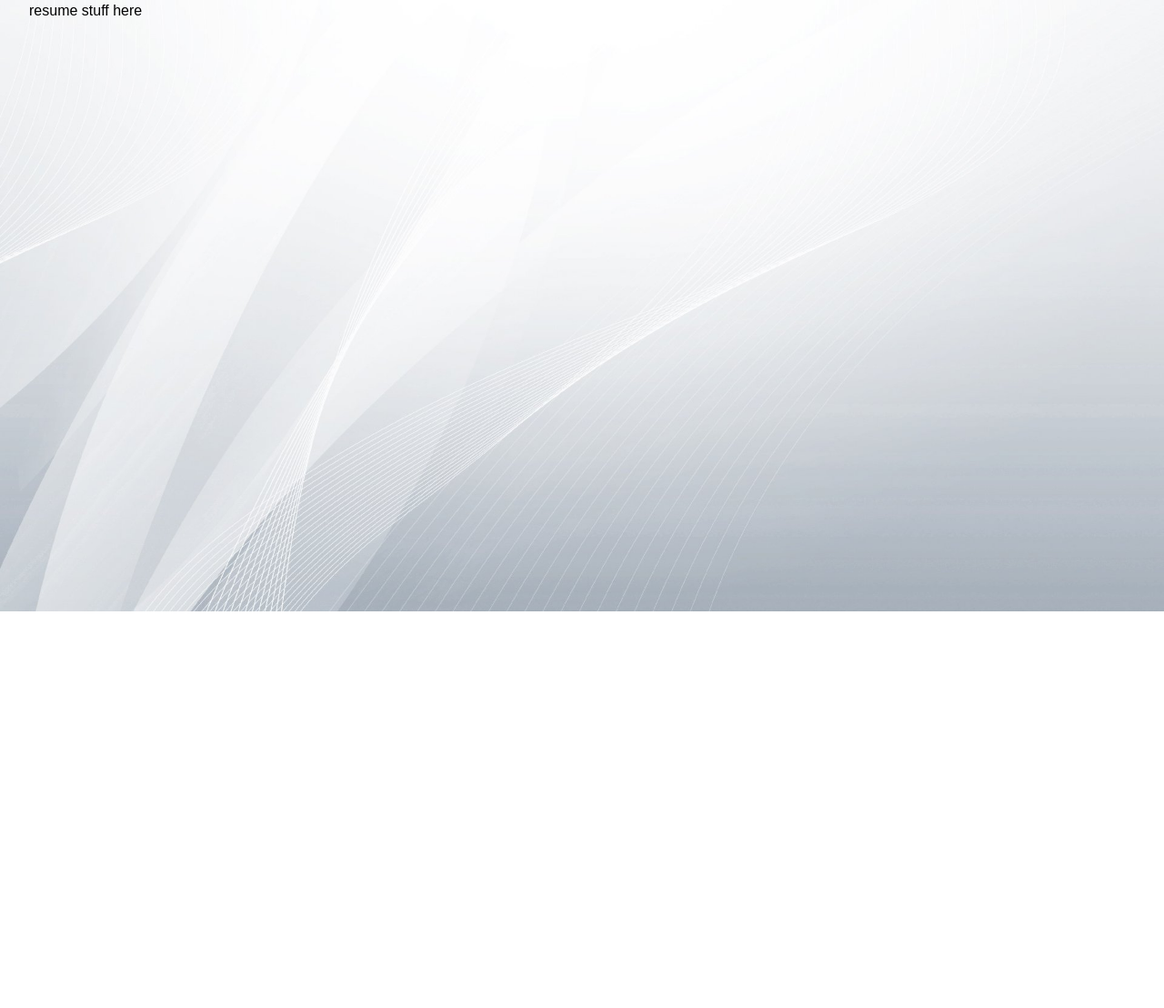
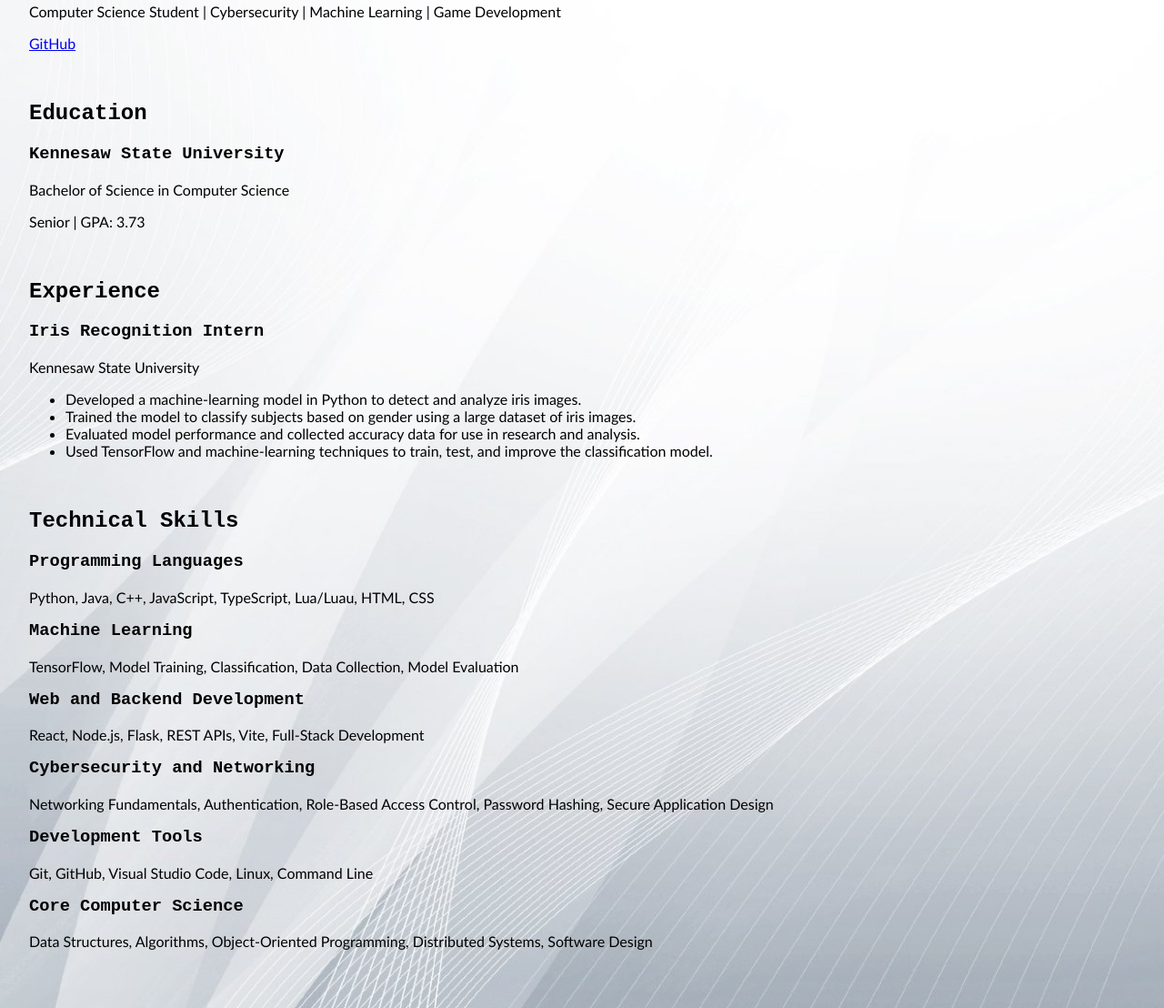
Before and after one commit to ahmadwiz/portfolio-assign1, a plain HTML site: page resume.html in a window 1280 px wide. Shown: the part 128-1236 px from the top of the page at 91% size. Before the commit the page ends 800 px from the top, so only its background shows below. Drawn offline with Linux system fonts and the light colour scheme.

Commit message:
finalization

```diff
--- a/resume.html
+++ b/resume.html
@@ -17,11 +17,59 @@
     </header>
 
     <main>
-      <section id="resume">
+      <section id="resume" class="resume">
         <h1>My Resume</h1>
-        <p>resume stuff here</p>
+        <p>Computer Science Student | Cybersecurity | Machine Learning | Game Development</p>
+
+        <p>
+          <a href="https://github.com/ahmadwiz" target="_blank" rel="noopener noreferrer">
+            GitHub
+          </a>
+        </p>
+        <br></br>
+
+        <h2>Education</h2>
+        <div>
+          <h3>Kennesaw State University</h3>
+          <p>Bachelor of Science in Computer Science</p>
+          <p>Senior | GPA: 3.73</p>
+        </div>
+        <br></br>
+
+        <h2>Experience</h2>
+        <div>
+          <h3>Iris Recognition Intern</h3>
+          <p>Kennesaw State University</p>
+          <ul>
+            <li>Developed a machine-learning model in Python to detect and analyze iris images.</li>
+            <li>Trained the model to classify subjects based on gender using a large dataset of iris images.</li>
+            <li>Evaluated model performance and collected accuracy data for use in research and analysis.</li>
+            <li>Used TensorFlow and machine-learning techniques to train, test, and improve the classification model.</li>
+          </ul>
+        </div>
+        <br></br>
+
+        <h2>Technical Skills</h2>
+        <div>
+          <h3>Programming Languages</h3>
+          <p>Python, Java, C++, JavaScript, TypeScript, Lua/Luau, HTML, CSS</p>
+
+          <h3>Machine Learning</h3>
+          <p>TensorFlow, Model Training, Classification, Data Collection, Model Evaluation</p>
+
+          <h3>Web and Backend Development</h3>
+          <p>React, Node.js, Flask, REST APIs, Vite, Full-Stack Development</p>
+
+          <h3>Cybersecurity and Networking</h3>
+          <p>Networking Fundamentals, Authentication, Role-Based Access Control, Password Hashing, Secure Application Design</p>
+
+          <h3>Development Tools</h3>
+          <p>Git, GitHub, Visual Studio Code, Linux, Command Line</p>
+
+          <h3>Core Computer Science</h3>
+          <p>Data Structures, Algorithms, Object-Oriented Programming, Distributed Systems, Software Design</p>
+        </div>
       </section>
-
     </main>
   </body>
 </html>
--- a/style.css
+++ b/style.css
@@ -1,13 +1,13 @@
 body {
   margin: 0;
-  font-family: Arial, sans-serif;
-  background-image: url('backgroundimage.jpg');
+  font-family: "Trebuchet MS", sans-serif;
+  background-image: url('images/background.jpg');
   background-size: cover;
 }
 
 header {
   padding: 1rem;
-  border-bottom: 1px solid #bae9e3;
+  border-bottom: 1px solid #79b8af;
 }
 
 nav {
@@ -23,6 +23,11 @@
   margin-bottom: 2rem;
 }
 
-h1, h2, p {
+h1, h2, h3 {
   margin-top: 0;
+  font-family: "Courier New", Courier, monospace;
 }
+
+p {
+  font-family: "Trebuchet MS", sans-serif;
+}
```
Also changed, not shown: contact.html (+3 -1 lines), home.html (+8 -4 lines), projects.html (+2 -0 lines), images/background.jpg (renamed from backgroundimage.jpg), images/smiley.svg (added).
